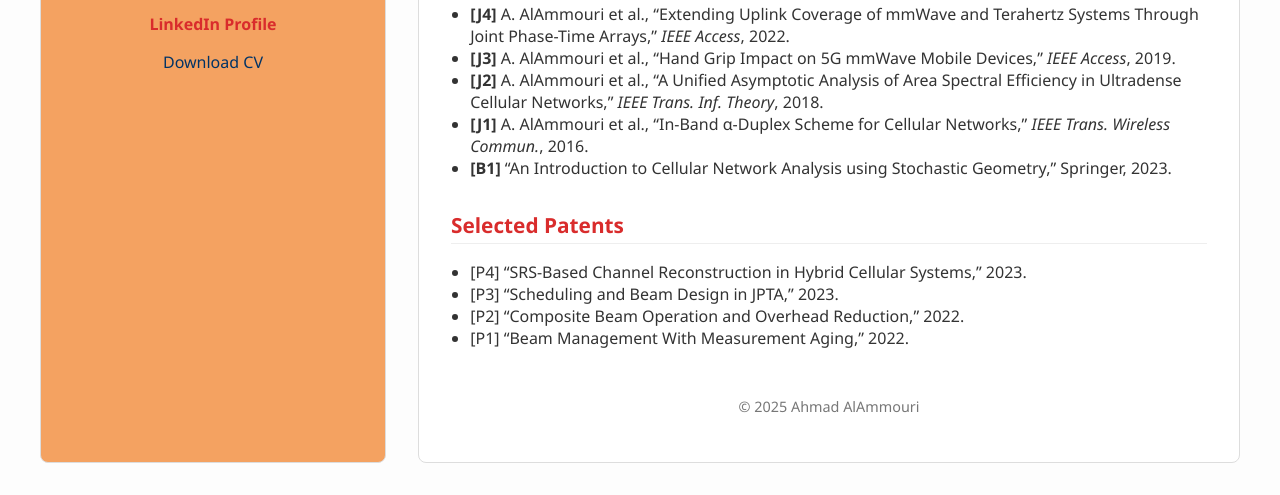
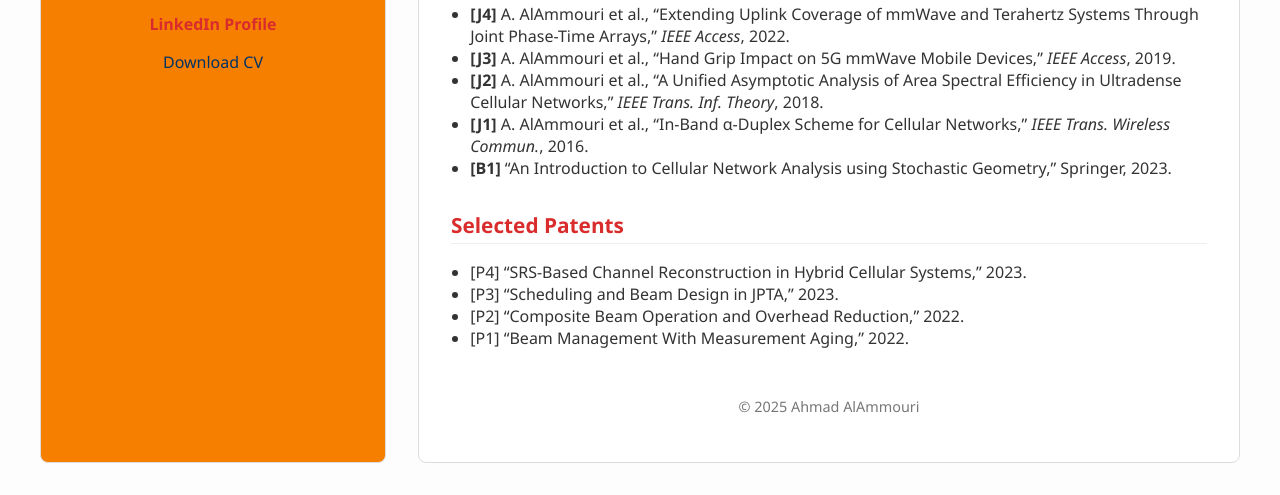
Before and after one commit to alammouri/alammouri.github.io, a plain HTML site: page index.html in a window 1280 px wide. Shown: the part 327-822 px from the top of the page. Drawn offline with Linux system fonts and the light colour scheme.

Commit message:
Update style.css

```diff
--- a/style.css
+++ b/style.css
@@ -15,7 +15,7 @@ body {
 }
 
 .sidebar {
-  background: #f4a261;  /* strong orange-red */
+  background: #f77f00;  /* strong orange-red */
   color: white;
   flex: 1;
   max-width: 280px;
```
